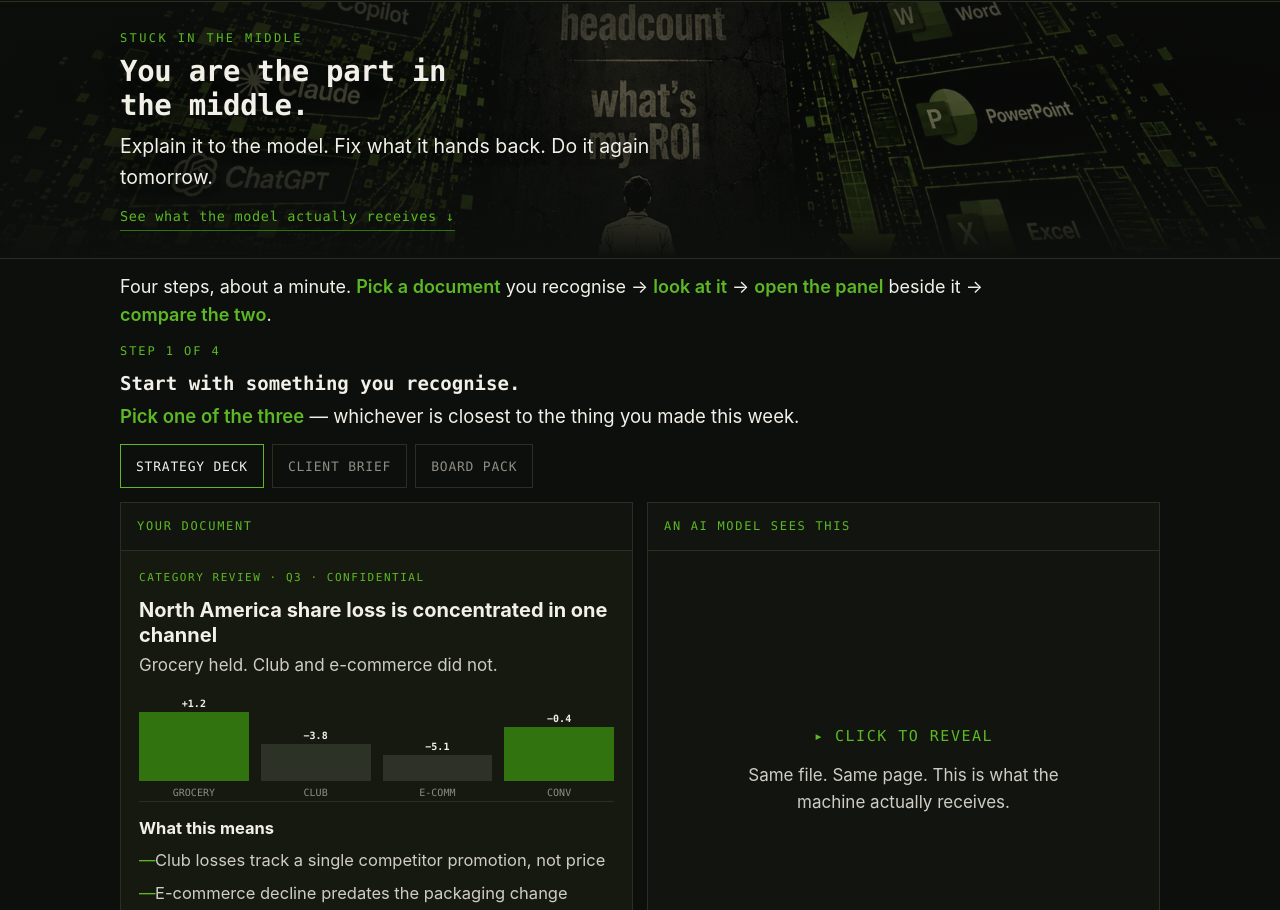
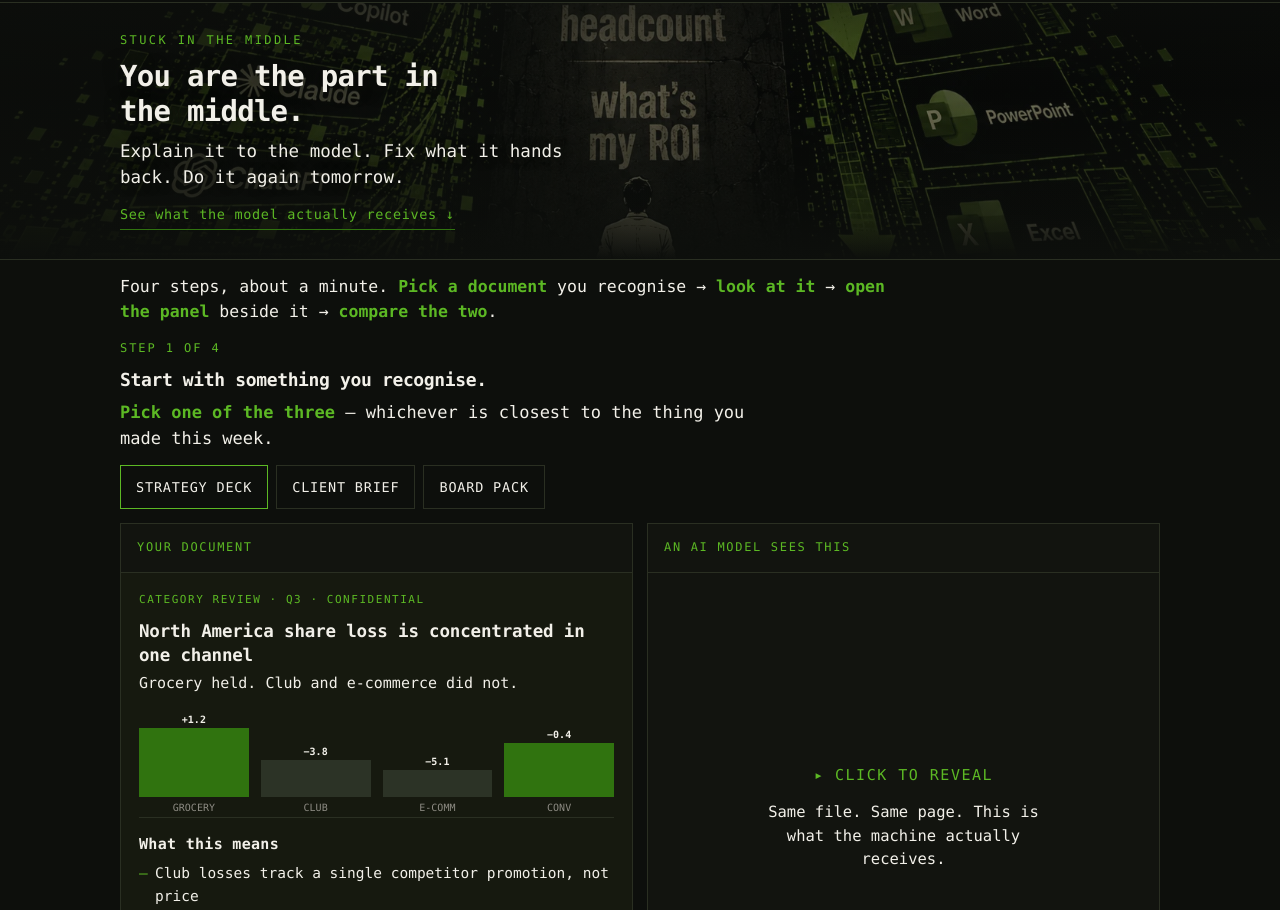
Before and after one commit to GreenBrahma/greenbrahma, a plain HTML site: page index.html in a window 1280 px wide. Shown: the part 53-963 px from the top of the page. Drawn offline with Linux system fonts and the light colour scheme.

Commit message:
One typeface: monospace throughout; prose collapses to white and green
- the sans is gone; every element on the page now sets in the same mono stack
  used by the headline, at every size
- mono runs wider than sans, so sizes pull back roughly 12% and leading opens:
  base 19.5 -> 17.5/1.62, measures shorten from 66ch to 58ch, headings tighten
  tracking to -.025em to stop the wide letterforms sprawling
- prose colour resolves to two values only: white for anything read, green for
  anything labelled. The dim grey survives only where it is functional - the
  flattened machine view, where being unreadable is the point
- form fields inherit the same face; field labels move from grey to green

```diff
--- a/index.html
+++ b/index.html
@@ -21,12 +21,12 @@
     --green-lit:#5cb824;
     --rule:#2a2f22;
     --mono:'SFMono-Regular',ui-monospace,'Menlo','Consolas','Liberation Mono',monospace;
-    --sans:-apple-system,BlinkMacSystemFont,'Segoe UI',Helvetica,Arial,sans-serif;
+    --sans:'SFMono-Regular',ui-monospace,'Menlo','Consolas','Liberation Mono',monospace;
   }
   *{box-sizing:border-box;margin:0;padding:0}
   html{scroll-behavior:smooth}
   body{background:var(--ground);color:var(--ink);font-family:var(--sans);
-    font-size:19.5px;line-height:1.55;-webkit-font-smoothing:antialiased;overflow-x:hidden}
+    font-size:17.5px;line-height:1.62;-webkit-font-smoothing:antialiased;overflow-x:hidden}
   .wrap{max-width:1080px;margin:0 auto;padding:0 20px}
   .dim{color:var(--ink-2)}
 
@@ -45,25 +45,25 @@
   .eyebrow{font-family:var(--mono);font-size:12px;letter-spacing:.2em;
     text-transform:uppercase;color:var(--green-lit);margin-bottom:16px}
   h1{font-family:var(--mono);font-weight:600;font-size:clamp(21px,2.7vw,29px);
-    line-height:1.16;letter-spacing:-.01em;margin-bottom:12px;max-width:26ch}
-  h2{font-family:var(--mono);font-weight:600;font-size:clamp(21px,3.4vw,28px);
-    line-height:1.25;margin-bottom:16px}
-  p{margin-bottom:14px;max-width:66ch;color:var(--ink)}
-  p.lead{font-size:21px;color:var(--ink);margin-bottom:18px}
+    line-height:1.2;letter-spacing:-.025em;margin-bottom:12px;max-width:26ch}
+  h2{font-family:var(--mono);font-weight:600;font-size:clamp(19px,2.9vw,25px);
+    line-height:1.3;letter-spacing:-.02em;margin-bottom:14px}
+  p{margin-bottom:14px;max-width:58ch;color:var(--ink)}
+  p.lead{font-size:18.5px;color:var(--ink);margin-bottom:18px;line-height:1.5}
 
  ---------- */
 .primary{border:1px solid var(--green);background:var(--ground-2);
   padding:13px 16px;margin-bottom:12px}
 .step{font-family:var(--mono);font-size:12px;letter-spacing:.16em;
   color:var(--green-lit);margin-bottom:10px}
-.primary h2{font-size:19px;line-height:1.3;font-weight:600;margin-bottom:6px}
-.primary p{color:var(--ink);font-size:18.5px;max-width:70ch}
+.primary h2{font-size:18px;line-height:1.35;font-weight:600;margin-bottom:6px}
+.primary p{color:var(--ink);font-size:17px;max-width:62ch;line-height:1.55}
 .primary .cue{color:var(--green-lit);font-weight:600}
 
 /* ---------- doc tabs ---------- */
 .tabs{display:flex;flex-wrap:wrap;gap:8px;margin-bottom:14px}
-.tab{font-family:var(--mono);font-size:13px;letter-spacing:.06em;background:transparent;
-  color:var(--ink-dim);border:1px solid var(--rule);padding:11px 15px;cursor:pointer;
+.tab{font-family:var(--mono);font-size:13.5px;letter-spacing:.06em;background:transparent;
+  color:var(--ink);border:1px solid var(--rule);padding:11px 15px;cursor:pointer;
   min-height:44px}
 .tab[aria-pressed="true"]{color:var(--ink);border-color:var(--green-lit)}
 .tab:hover{color:var(--ink)}
@@ -84,19 +84,19 @@
   text-align:center;padding:30px}
 .shut:focus-visible{outline:2px solid var(--green-lit);outline-offset:-4px}
 .shut .lock{font-family:var(--mono);font-size:15px;letter-spacing:.1em;color:var(--green-lit)}
-.shut .hint{font-size:17px;color:var(--ink-2);max-width:32ch}
+.shut .hint{font-size:15.5px;color:var(--ink);max-width:30ch;line-height:1.5}
 .shut:hover .lock{color:var(--ink)}
 
 /* ---------- document rendering: human ---------- */
-.d-title{font-size:20px;font-weight:700;line-height:1.25;margin-bottom:4px}
+.d-title{font-size:17.5px;font-weight:700;line-height:1.32;margin-bottom:5px;letter-spacing:-.01em}
 .d-kicker{font-family:var(--mono);font-size:11px;letter-spacing:.14em;color:var(--green-lit);
   margin-bottom:12px}
-.d-sub{font-size:17px;color:var(--ink-2);margin-bottom:14px}
-.d-h{font-size:16.5px;font-weight:700;margin:14px 0 6px}
-.d-p{font-size:16.5px;color:var(--ink-2);margin-bottom:9px}
-.d-li{font-size:16.5px;color:var(--ink-2);margin:0 0 7px 16px;position:relative}
+.d-sub{font-size:15px;color:var(--ink);margin-bottom:14px;line-height:1.5}
+.d-h{font-size:15px;font-weight:700;margin:14px 0 6px;letter-spacing:.02em}
+.d-p{font-size:14.5px;color:var(--ink);margin-bottom:9px;line-height:1.55}
+.d-li{font-size:14.5px;color:var(--ink);margin:0 0 7px 16px;position:relative;line-height:1.55}
 .d-li:before{content:"—";position:absolute;left:-16px;color:var(--green-lit)}
-.d-note{font-size:12px;color:var(--ink-dim);margin-top:14px;font-style:italic}
+.d-note{font-size:12.5px;color:var(--ink-dim);margin-top:14px;font-style:italic}
 
 .chart{display:flex;align-items:flex-end;gap:12px;height:110px;margin:14px 0 6px;
   padding-bottom:20px;border-bottom:1px solid var(--rule);position:relative}
@@ -107,7 +107,7 @@
 .bar b{position:absolute;top:-16px;left:0;right:0;text-align:center;
   font-family:var(--mono);font-size:10px;color:var(--ink)}
 
-.tbl{width:100%;border-collapse:collapse;margin:12px 0;font-size:13.5px}
+.tbl{width:100%;border-collapse:collapse;margin:12px 0;font-size:13px}
 .tbl th{font-family:var(--mono);font-size:10.5px;letter-spacing:.1em;color:var(--green-lit);
   text-align:left;padding:6px 8px;border-bottom:1px solid var(--rule)}
 .tbl td{padding:6px 8px;border-bottom:1px solid var(--rule);color:var(--ink-2)}
@@ -138,7 +138,7 @@
 .verdict{border-left:2px solid var(--green);padding:12px 0 12px 18px;margin-top:14px;
   opacity:0;transition:opacity 500ms ease}
 .verdict.on{opacity:1}
-.verdict p{font-size:18.5px;color:var(--ink);max-width:74ch}
+.verdict p{font-size:17px;color:var(--ink);max-width:64ch;line-height:1.58}
 .verdict b{color:var(--ink)}
 
 /* ---------- model row ---------- */
@@ -151,7 +151,7 @@
 .m{font-family:var(--mono);font-size:12.5px;color:var(--ink-dim);border:1px solid var(--rule);
   padding:10px 13px;background:transparent;min-height:42px;cursor:not-allowed}
 .m[data-live="1"]{color:var(--ink);border-color:var(--green-lit);cursor:pointer}
-.pending{font-size:15.5px;color:var(--ink-2);margin-top:10px;font-style:italic}
+.pending{font-size:14.5px;color:var(--ink);margin-top:10px;font-style:italic}
 
 .reset{font-family:var(--mono);font-size:12.5px;background:transparent;color:var(--green-lit);
   border:none;cursor:pointer;padding:10px 2px;letter-spacing:.06em;margin-top:6px}
@@ -174,7 +174,7 @@
   .band .eyebrow{margin-bottom:8px}
   .band h1{margin-bottom:9px;max-width:20ch;
     text-shadow:0 2px 18px rgba(13,15,12,.85)}
-  .band .lead{max-width:46ch;margin-bottom:14px;font-size:19.5px;
+  .band .lead{max-width:42ch;margin-bottom:14px;font-size:17.5px;line-height:1.5;
     text-shadow:0 1px 12px rgba(13,15,12,.9)}
   .scrollcue{display:inline-block;align-self:flex-start;font-family:var(--mono);
     font-size:13.5px;letter-spacing:.05em;color:var(--green-lit);text-decoration:none;
@@ -196,9 +196,9 @@
   .v{background:var(--ground);padding:18px 20px}
   .v b{display:block;font-family:var(--mono);font-size:12.5px;letter-spacing:.1em;
     color:var(--green-lit);font-weight:600;margin-bottom:6px}
-  .v span{color:var(--ink);font-size:18px}
+  .v span{color:var(--ink);font-size:16px;line-height:1.5}
 
-  .stepsintro{font-size:18px;color:var(--ink);margin-bottom:14px;max-width:78ch}
+  .stepsintro{font-size:16.5px;line-height:1.55;color:var(--ink);margin-bottom:14px;max-width:78ch}
   .stepsintro b{color:var(--green-lit);font-weight:600}
   .honest{border-left:2px solid var(--green);padding-left:20px}
 
@@ -207,7 +207,7 @@
   label{display:block;font-family:var(--mono);font-size:12.5px;letter-spacing:.1em;
     text-transform:uppercase;color:var(--ink-dim);margin:18px 0 7px}
   input,textarea{width:100%;background:var(--ground-2);border:1px solid var(--rule);
-    color:var(--ink);font-family:var(--sans);font-size:16px;padding:13px 15px;border-radius:0}
+    color:var(--ink);font-family:var(--mono);font-size:16px;padding:13px 15px;border-radius:0}
   input:focus,textarea:focus{outline:none;border-color:var(--green-lit)}
   textarea{resize:vertical;min-height:88px}
   button[type=submit]{margin-top:24px;background:var(--green);color:var(--ink);
@@ -217,7 +217,7 @@
 
   footer{padding:40px 0 56px;color:var(--ink-dim);font-family:var(--mono);
     font-size:13px;letter-spacing:.04em}
-  footer a{color:var(--ink-2);text-decoration:none;border-bottom:1px solid var(--rule)}
+  footer a{color:var(--ink);text-decoration:none;border-bottom:1px solid var(--rule)}
   footer a:hover{color:var(--ink)}
   .foot-row{display:flex;gap:24px;flex-wrap:wrap;margin-top:12px}
   .sr{position:absolute;width:1px;height:1px;overflow:hidden;clip:rect(0,0,0,0)}
```
